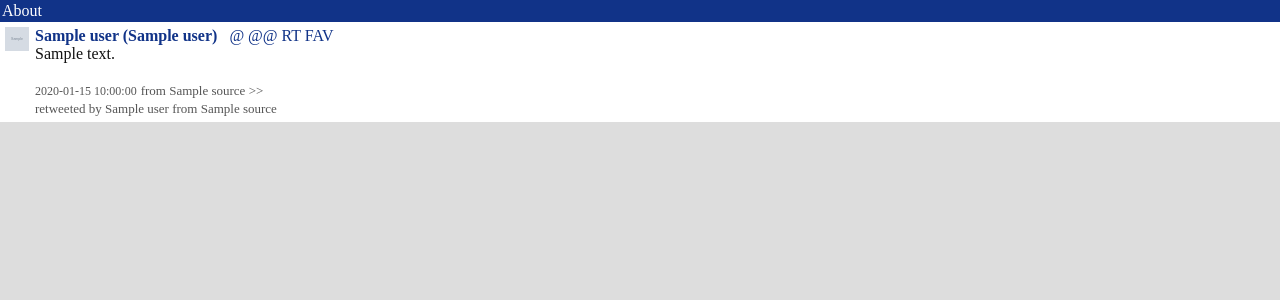
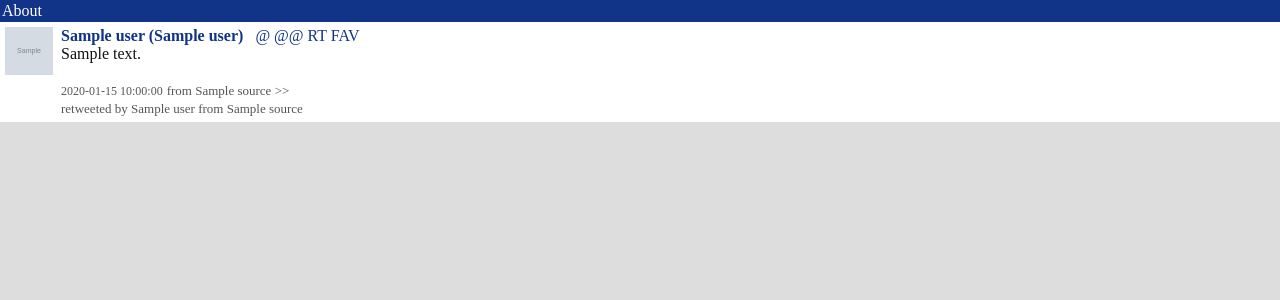
Before and after one commit to ayanamist/gabr, a Python web app: template application/templates/tweets.html in a window 1280 px wide. Shown: the top 300 px of the page. Run offline with Jinja, Linux system fonts and the light colour scheme; the template is opened without the code that fills it: most values are stand-ins (such as "Sample title", 1, 10 or a date in 2020); grey boxes marked "Sample" are stand-in pictures.

Commit message:
use large avatar

```diff
--- a/application/static/css/style.css
+++ b/application/static/css/style.css
@@ -76,12 +76,17 @@ body {
 
 .avatar {
     display: block;
-    height: 1.625em;
-    width: 1.625em;
+    height: 3em;
+    width: 3em;
     left: 0.3em;
     margin: 0;
     overflow: hidden;
     position: absolute;
+}
+
+.avatar img {
+    height: 3em;
+    width: 3em;
 }
 
 .status {
@@ -90,8 +95,8 @@ body {
 }
 
 .shift {
-    margin-left: 1.875em;
-    min-height: 1.5em;
+    margin-left: 3.5em;
+    min-height: 3em;
 }
 
 .from {
--- a/application/templates/tweets.html
+++ b/application/templates/tweets.html
@@ -3,7 +3,7 @@
 {% for tweet in tweets %}
 <div class="tweet {{ loop.cycle('odd', 'even') }}">
         <span class="avatar">
-            <img src="{{ tweet.user.profile_image_url }}" height="24" width="24"/>
+            <img src="{{ tweet.user.profile_image_url }}"/>
         </span>
         <span class="status shift">
             <strong>
```
